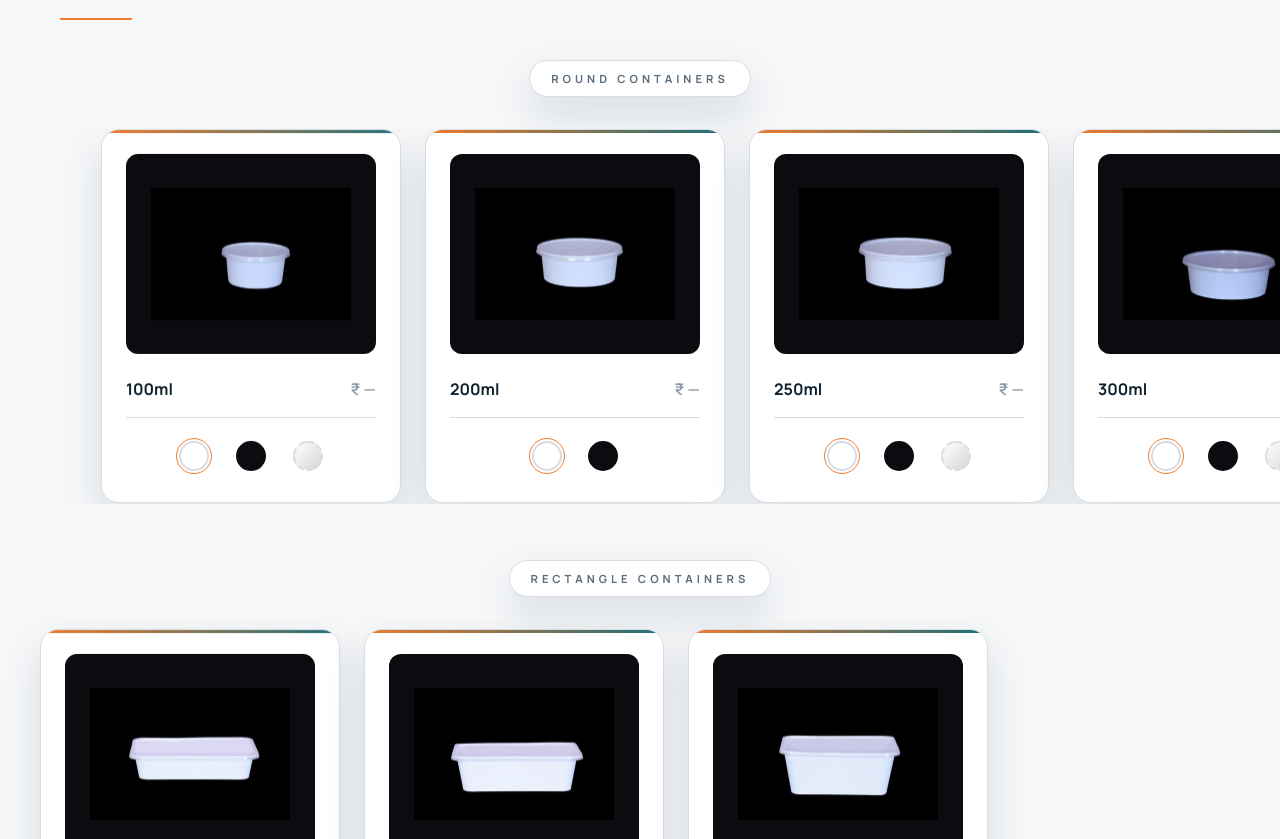
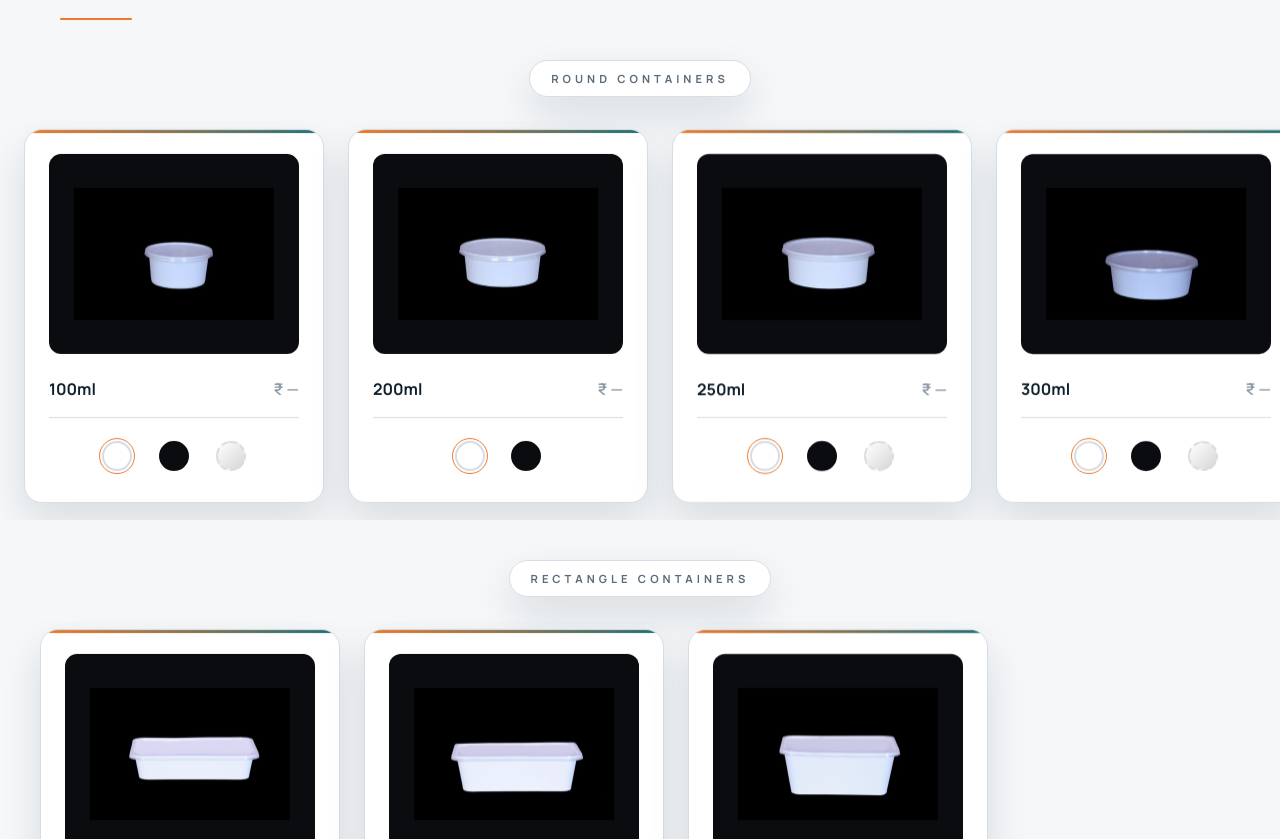
Before and after one commit to MANANAR2007/khushi-website, a React (Vite) app: page / in a window 1280 px wide. Shown: the part 1824-2663 px from the top of the page. Built offline with nearby package versions, Linux system fonts and the light colour scheme.

Commit message:
Revert "Add liquid accent and round scroller gutter"
This reverts commit c3b20352743893928945cffb7a31940ab4cb6035.

```diff
--- a/src/App.jsx
+++ b/src/App.jsx
@@ -198,7 +198,6 @@ export default function App() {
 
   return (
     <>
-      <div className="liquid-accent" />
       <div className="liquid-orb" aria-hidden="true" />
       <Header activeSection={activeSection} theme={theme} onToggleTheme={handleToggleTheme} />
       <main>
--- a/src/components/Products.jsx
+++ b/src/components/Products.jsx
@@ -155,7 +155,7 @@ export default function Products({ onOpen }) {
               <div
                 className={`${styles.track} reveal-group ${
                   category.title === 'ROUND CONTAINERS' ? styles.roundTrack : ''
-                } ${category.title === 'ROUND CONTAINERS' ? 'round-scroller' : ''}`}
+                }`}
               >
                 {category.items.map((item) => (
                   <ProductCard
--- a/src/index.css
+++ b/src/index.css
@@ -83,34 +83,6 @@ footer {
   will-change: transform, filter, opacity;
 }
 
-.liquid-accent {
-  position: fixed;
-  top: 20%;
-  left: -120px;
-  width: 320px;
-  height: 320px;
-  border-radius: 50%;
-  background: radial-gradient(
-    circle at 30% 30%,
-    rgba(120, 120, 255, 0.45),
-    rgba(80, 80, 180, 0.25),
-    rgba(0, 0, 0, 0)
-  );
-  filter: blur(60px);
-  pointer-events: none;
-  z-index: 0;
-  animation: liquidFloat 12s ease-in-out infinite alternate;
-}
-
-@keyframes liquidFloat {
-  0% {
-    transform: translateY(-40px) scale(0.9);
-  }
-  100% {
-    transform: translateY(40px) scale(1.1);
-  }
-}
-
 .liquid-orb::after {
   content: '';
   position: absolute;
@@ -138,10 +110,6 @@ footer {
 
 @media (prefers-reduced-motion: reduce) {
   .liquid-orb {
-    animation: none;
-  }
-
-  .liquid-accent {
     animation: none;
   }
 }
@@ -216,15 +184,6 @@ section {
 
 .reveal-group > .reveal:nth-child(8) {
   --reveal-delay: 700ms;
-}
-
-.round-scroller {
-  display: flex;
-  gap: 24px;
-  overflow-x: auto;
-  padding-left: clamp(24px, 6vw, 96px);
-  padding-right: 24px;
-  scroll-behavior: smooth;
 }
 
 .reveal-fast {
```
